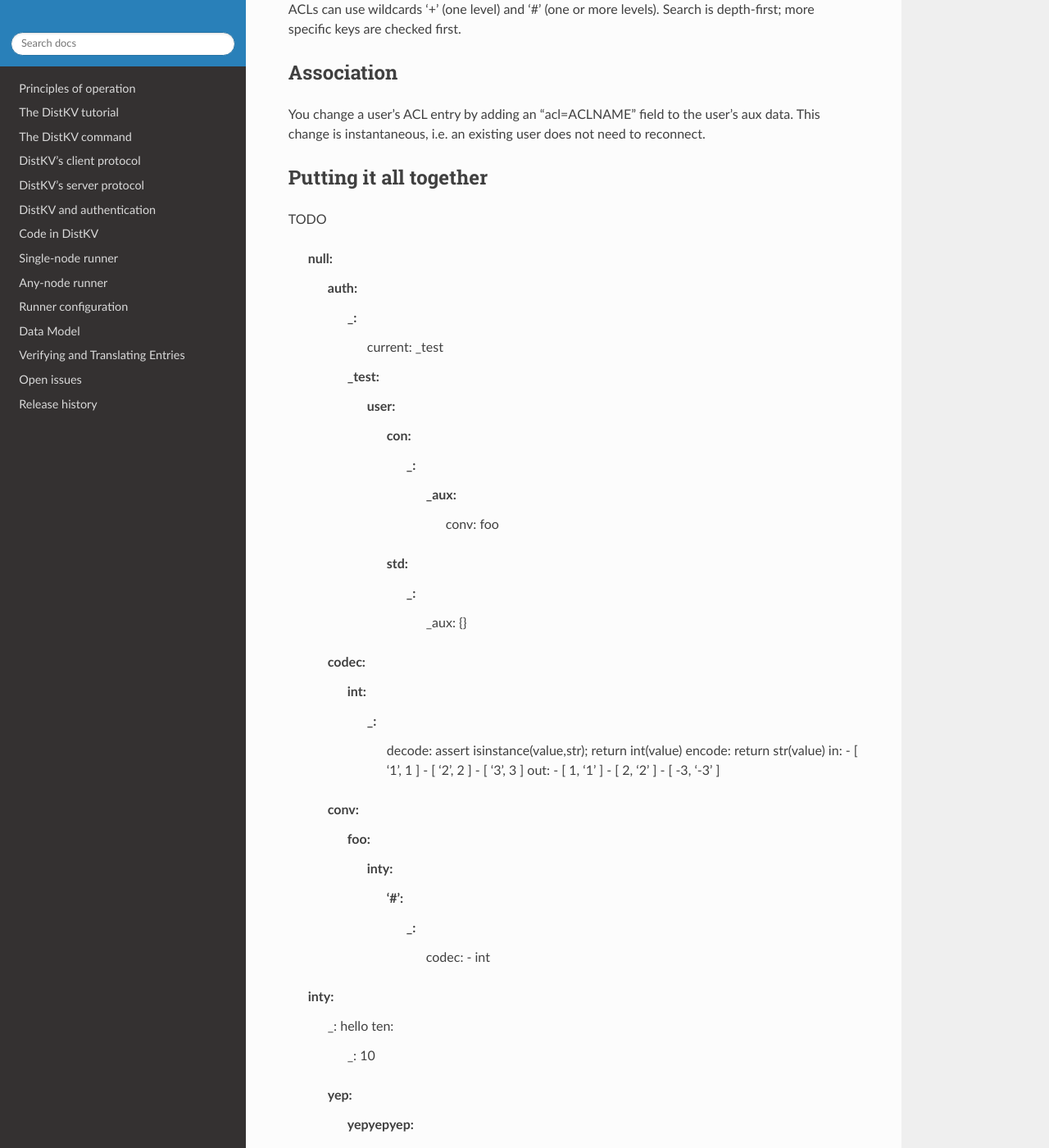
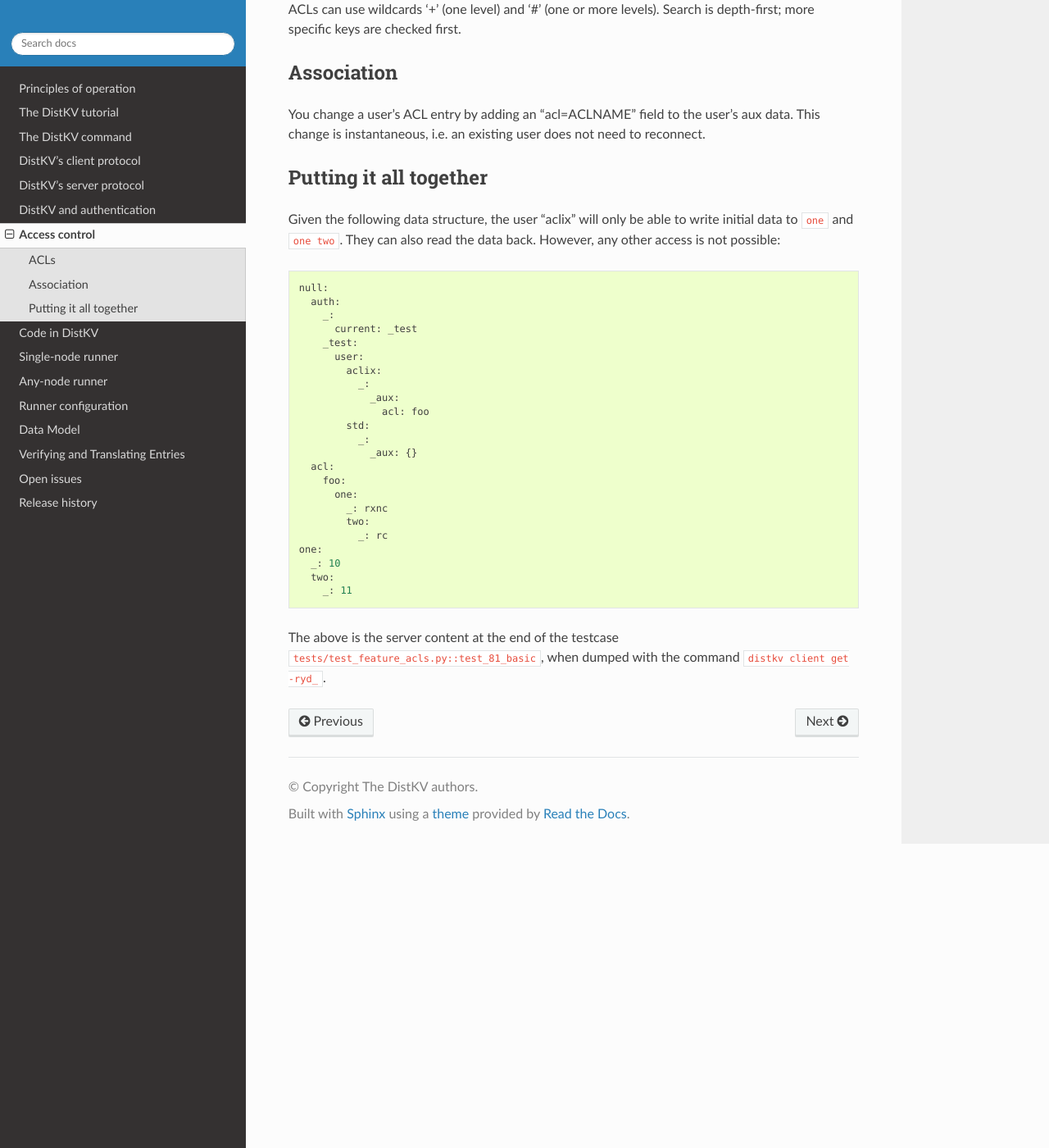
Before and after one commit to M-o-a-T/moat-kv, a Sphinx documentation site: the page built from docs/source/acls.rst, in a window 1280 px wide and 1400 px high, scrolled down 672 px. Shown: the whole window at 82% size. Built offline with Sphinx 7.4.7 and the Read the Docs theme 2.0.0, drawn with Linux system fonts in a browser that asks for light colours; pages that are not in the unit, such as notebooks, are missing from menus; some of the changed text lies outside the part shown.

Commit message:
Documentation. Ugh.

```diff
--- a/docs/source/acls.rst
+++ b/docs/source/acls.rst
@@ -41,7 +41,9 @@ does not need to reconnect.
 Putting it all together
 =======================
 
-TODO
+Given the following data structure, the user "aclix" will only be able to
+write initial data to ``one`` and ``one two``. They can also read the data
+back. However, any other access is not possible::
 
     null:
       auth:
@@ -49,44 +51,25 @@ TODO
           current: _test
         _test:
           user:
-            con:
+            aclix:
               _:
                 _aux:
-                  conv: foo
+                  acl: foo
             std:
               _:
                 _aux: {}
-      codec:
-        int:
-          _:
-            decode: assert isinstance(value,str); return int(value)
-            encode: return str(value)
-            in:
-            - [ '1', 1 ]
-            - [ '2', 2 ]
-            - [ '3', 3 ]
-            out:
-            - [ 1, '1' ]
-            - [ 2, '2' ]
-            - [ -3, '-3' ]
-      conv:
+      acl:
         foo:
-          inty:
-            '#':
-              _:
-                codec:
-                - int
-    inty:
-      _: hello
-      ten:
-        _: 10
-      yep:
-        yepyepyep:
-          _: 13
-          yep:
-            _: 99
+          one:
+            _: rxnc
+            two:
+              _: rc
+    one:
+      _: 10
+      two:
+        _: 11
 
 
 The above is the server content at the end of the testcase
-``tests/test_feature_convert.py::test_71_basic``, when
+``tests/test_feature_acls.py::test_81_basic``, when
 dumped with the command ``distkv client get -ryd_``.
--- a/docs/source/index.rst
+++ b/docs/source/index.rst
@@ -52,7 +52,7 @@ an etcd2 compatibility service yet.
    client_protocol.rst
    server_protocol.rst
    auth.rst
-   acl.rst
+   acls.rst
    code.rst
    model.rst
    translator.rst
```
Also changed, not shown: docs/source/model.rst (+25 -0 lines), 2 other files.
